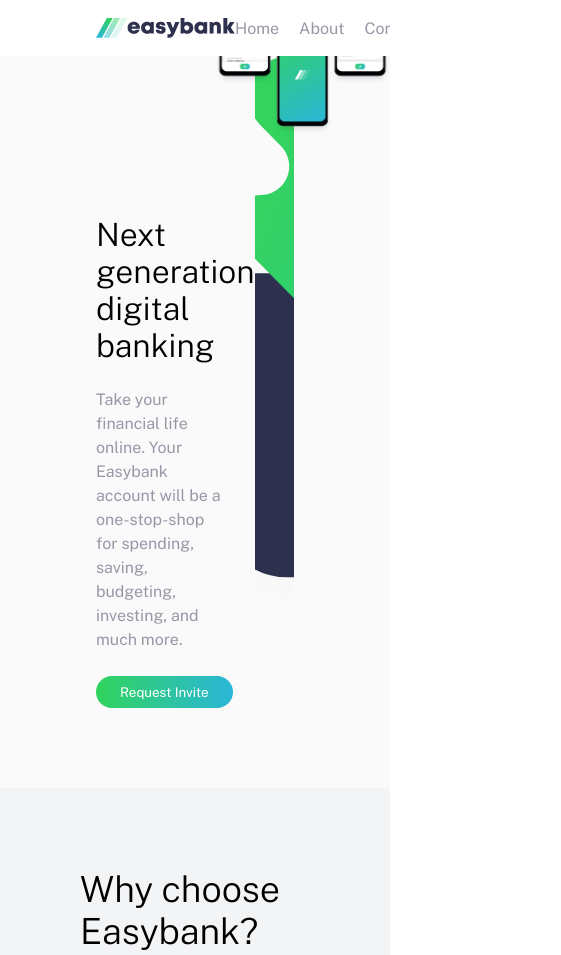
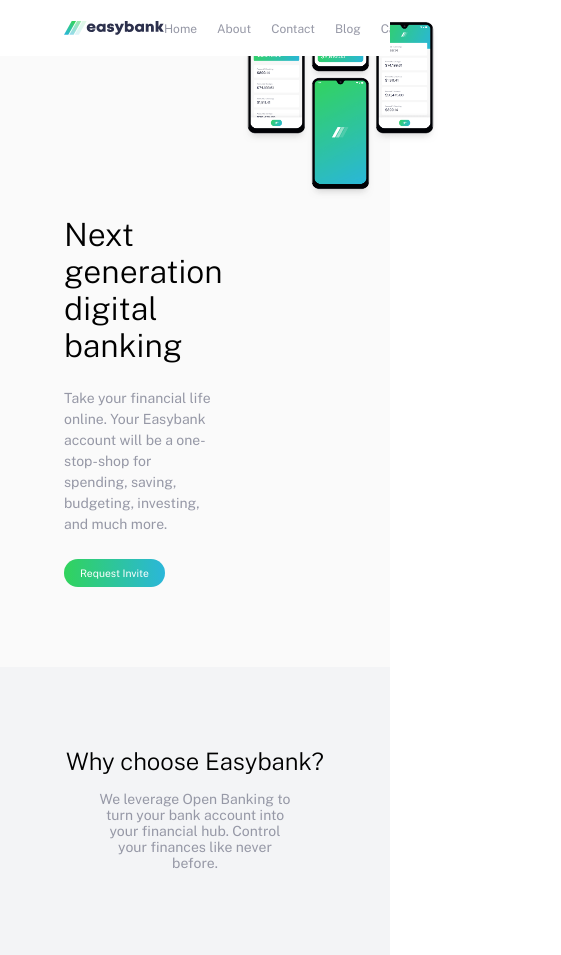
Before and after one commit to cyrusnderitu/easybank-lading-page, a plain HTML site: page index.html in a window 390 px wide. Shown: the top 955 px of the page, 561 px wide, since content can reach past the window. Drawn offline with nearby package versions, Linux system fonts and the light colour scheme.

Commit message:
Desktop and Tablet media query design

```diff
--- a/assets/css/styles.css
+++ b/assets/css/styles.css
@@ -54,6 +54,7 @@ a{
 }
 li{
     list-style: none;
+    cursor: pointer;
 }
 img{
     max-width: 100%;
@@ -75,6 +76,7 @@ button{
     padding: .75rem 1.75rem;
     border-radius: 1.75rem;
     border: none;
+    font-family: var(--main-ff);
     font-size: .913rem;
     color: var(--White);
     cursor: pointer;
@@ -116,6 +118,9 @@ button{
 }
 
 /**** ---- HERO SECTION ---- ****/
+.hero{
+    overflow: hidden;
+}
 .hero_cont{
     display: flex;
 }
@@ -134,15 +139,17 @@ button{
 }
 .hero_display{
     background-image: url("../images/bg-intro-desktop.svg");
-    background-position: 20% 60%;
+    background-position: -40% 80%;
     background-repeat: no-repeat;
     background-size: cover;
+    width: calc(100% + 8rem);
+    margin-right: -8rem;
 }
 .hero_img{
     position: absolute;
-    width: 45%;
-    top: -5rem;
-    right: 0;
+    width: 43%;
+    top: -2.5rem;
+    right: -3rem;
 }
 
 /*** --- ABOUT CONT --- ***/
@@ -176,8 +183,8 @@ button{
 .blog_bottom{
     display: grid;
     grid-template-columns: repeat(4, 250px);
+    column-gap: 3.5rem;
     margin-top: 2.5rem;
-    column-gap: 3.8rem;
 }
 .blog_card{
     display: grid;
@@ -278,11 +285,18 @@ button{
 @media screen and (max-width: 1024px) {
     h1{
         font-size: 2rem;
+        padding-right: 2rem;
+    }
+    h2{
+        font-size: 1.5rem;
     }
     h4{
         font-size: 1.25rem;
         font-weight: 400;
         margin: 1rem 0;
+    }
+    p{
+        font-size: 14px;
     }
     button{
         padding: .5rem 1.5rem;
@@ -293,9 +307,21 @@ button{
         cursor: pointer;
         background-image: linear-gradient(to right, hsl(136, 65%, 51%), hsl(192, 70%, 51%));
     }
+    .container{
+        margin-left: 4rem;
+        margin-right: 4rem;
+    }
+    .hero_display{
+        width: calc(100% + 4rem);
+        margin-right: -4rem;
+        flex: 1;
+    }
+    .hero_img{
+        width: 50%;
+    }
     .about_bottom{
         display: grid;
-        grid-template-columns: repeat(2, 1fr);
+        grid-template-columns: repeat(3, 1fr);
         margin-top: 4rem;
         column-gap: 1.5rem;
         row-gap: 1.5rem;
@@ -307,10 +333,60 @@ button{
     }
     .blog_bottom{
         display: grid;
-        grid-template-columns: repeat(2, 250px);
+        grid-template-columns: repeat(3, 250px);
         justify-content: space-between;
         margin-top: 2.5rem;
         column-gap: 3.8rem;
         row-gap: 2rem;
     }
 }
+@media screen and (max-width: 860px) {
+    .logo_img{
+        width: 100px;
+    }
+    a{
+        font-size: .75rem;
+    }
+    button{
+        padding: .5rem 1rem;
+        border-radius: 1.75rem;
+        border: none;
+        font-size: .65rem;
+    }
+    .nav_list{
+        font-size: 14px;
+    }
+    .about_top{
+        display: flex;
+        flex-direction: column;
+        align-items: center;
+        justify-content: center;
+        text-align: center;
+    }
+    .about_card{
+        display: flex;
+        flex-direction: column;
+        align-items: center;
+        justify-content: center;
+        text-align: center;
+    }
+    .blog_cont{
+        width: 100%;
+    }
+    .about_bottom{
+        grid-template-columns: repeat(2, 1fr);
+    }
+    .blog_bottom{
+        display: grid;
+        grid-template-columns: repeat(2, 250px);
+    }
+    .footer_center{
+        column-gap: 3rem;
+    }
+    .footer_center a{
+        font-size: 12px;
+    }
+    .footer_right .footer_copy{
+        font-size: 12px;
+    }
+}
```
